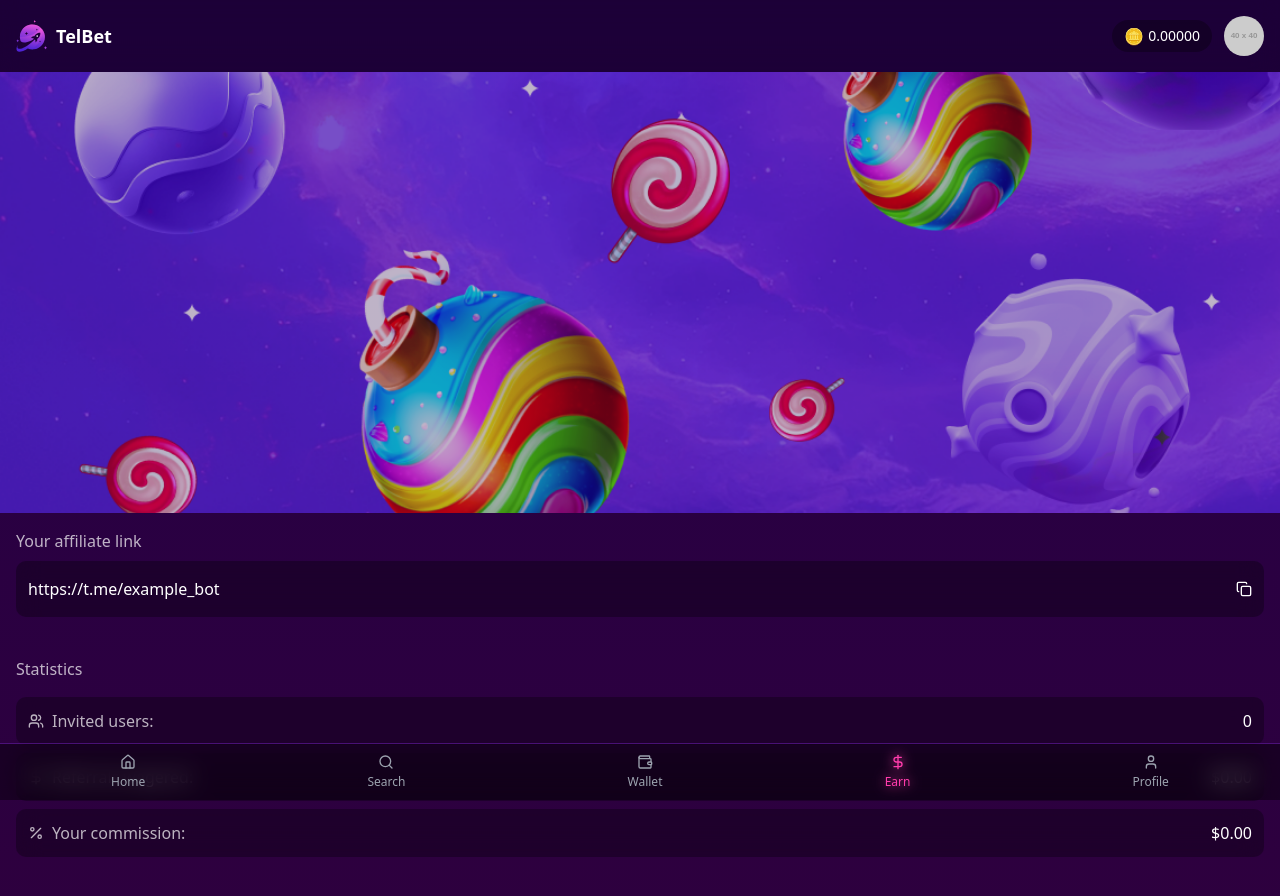
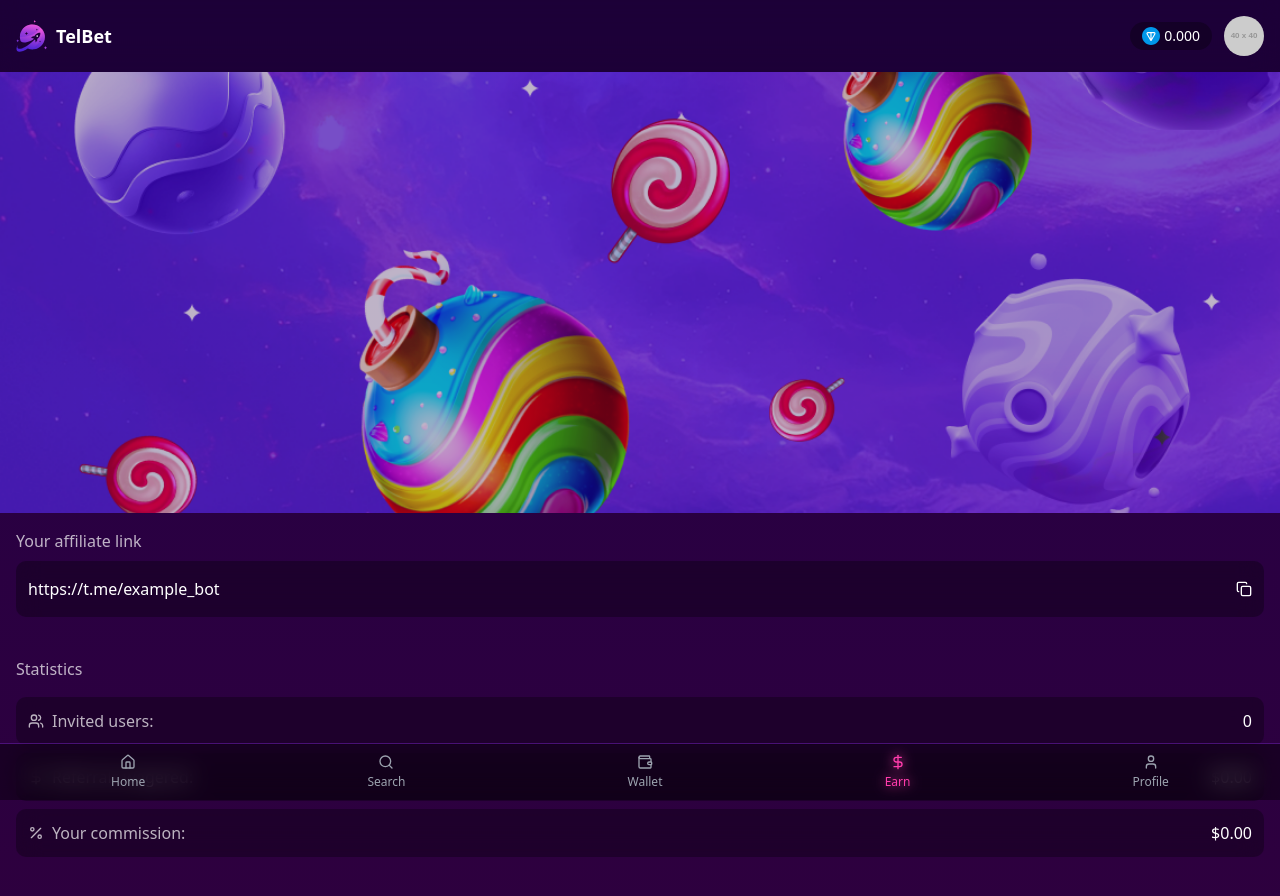
Before and after one commit to kobssercp10/test, a Next.js app: page /earn in a window 1280 px wide. Shown: the top 896 px of the page. Built offline with nearby package versions, Linux system fonts and the light colour scheme.

Commit message:
updated header, linked deposit button

```diff
--- a/casino-app.tsx
+++ b/casino-app.tsx
@@ -126,8 +126,8 @@ export default function Component() {
           className="w-full h-full object-cover"
         />
         <div className="absolute bottom-2 left-1/2 -translate-x-1/2">
-          <Button className="bg-[#ff3cac] hover:bg-[#ff3cac]/90 text-white px-6 py-2 rounded-full font-bold">
-            Deposit
+          <Button className="bg-[#ff3cac] hover:bg-[#ff3cac]/90 text-white px-6 py-2 rounded-full font-bold" asChild>
+            <a href="/wallet">Deposit</a>
           </Button>
         </div>
       </div>
--- a/components/header.tsx
+++ b/components/header.tsx
@@ -4,7 +4,7 @@ import Image from "next/image";
 import { Button } from "@/components/ui/button";
 
 export default function Header() {
-  const [balance] = useState("0.00000");
+  const [balance] = useState("0.000");
   return (
     <div className="sticky top-0 z-50 flex items-center justify-between p-4 bg-black/20 backdrop-blur-md">
       <div className="flex items-center gap-2">
@@ -12,7 +12,7 @@ export default function Header() {
         <span className="font-bold text-lg">TelBet</span>
       </div>
       <div className="flex items-center gap-1 bg-black/30 rounded-full px-3 py-1 ml-auto">
-        <span className="text-base">🪙</span>
+        <Image src="/ton.svg" alt="TON" width={18} height={18}/>
         <span className="text-sm font-medium">{balance}</span>
       </div>
       <Button variant="ghost" size="icon" className="w-10 h-10 rounded-full overflow-hidden p-0 ml-3">
```
Also changed, not shown: public/ton.svg (added).
